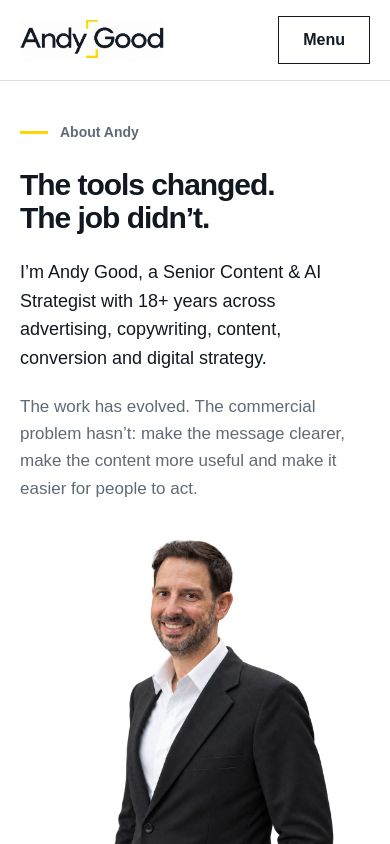
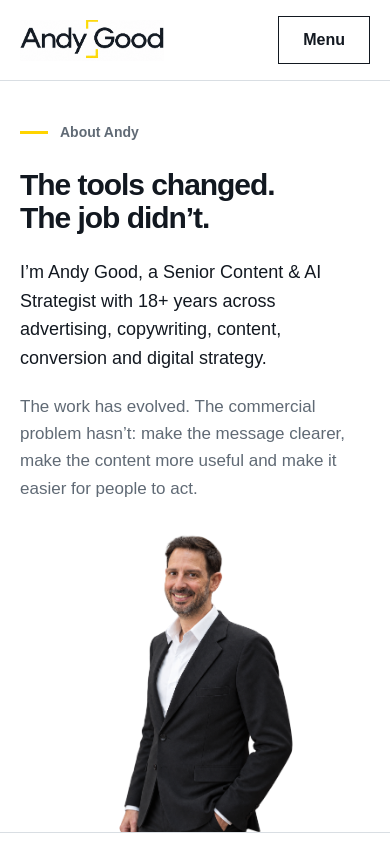
Before and after one commit to andeegee/andygood.me, a Next.js app: page /about in a window 390 px wide. Shown: the top 844 px of the page. Built offline with nearby package versions, Linux system fonts and the light colour scheme; a web font is replaced by a local one.

Commit message:
Reduce About portrait scale across screen sizes

```diff
--- a/src/app/about/about.module.css
+++ b/src/app/about/about.module.css
@@ -10,7 +10,7 @@
 .heroCopy > p:not(.eyebrow) { max-width: 49ch; font-size: 1.0625rem; color: var(--slate); }
 .heroCopy > p.intro { font-size: clamp(1.125rem, 1.5vw, 1.25rem); color: var(--carbon); margin-bottom: 1.25rem; }
 /* Scale the original transparent canvas without cropping or image effects. */
-.portrait { min-width: 0; padding-top: 1.5rem; }
+.portrait { min-width: 0; width: min(70%, 24rem); justify-self: center; padding-top: 1.5rem; }
 .portrait img { width: 100%; height: auto; display: block; }
 .editorial { display: grid; grid-template-columns: minmax(0, .8fr) minmax(0, 1.2fr); gap: clamp(2rem, 7vw, 6rem); align-items: start; }
 .editorial > h2 { max-width: 20ch; }
@@ -51,7 +51,7 @@
   .heroGrid { gap: 0; }
   .heroCopy { padding-block: 2.5rem 1rem; }
   .hero h1 { font-size: clamp(1.875rem, 7.7vw, 3.25rem); margin-bottom: 1.5rem; }
-  .portrait { width: min(100%, 25rem); justify-self: center; padding-top: .5rem; }
+  .portrait { width: min(70%, 18rem); padding-top: .5rem; }
   .editorial > h2 { max-width: 24ch; }
   .principlesTitle { margin-bottom: 1.75rem; }
   .proof dl { gap: 1.25rem; }
--- a/src/app/about/page.tsx
+++ b/src/app/about/page.tsx
@@ -33,7 +33,7 @@ export default function AboutPage() {
             <p>The work has evolved. The commercial problem hasn’t: make the message clearer, make the content more useful and make it easier for people to act.</p>
           </div>
           <div className={styles.portrait}>
-            <Image src={portrait} alt="Andy Good" preload sizes="(max-width: 767px) 100vw, 48vw" />
+            <Image src={portrait} alt="Andy Good" preload sizes="(max-width: 767px) 70vw, (max-width: 1200px) 32vw, 384px" />
           </div>
         </Container>
       </section>
```
